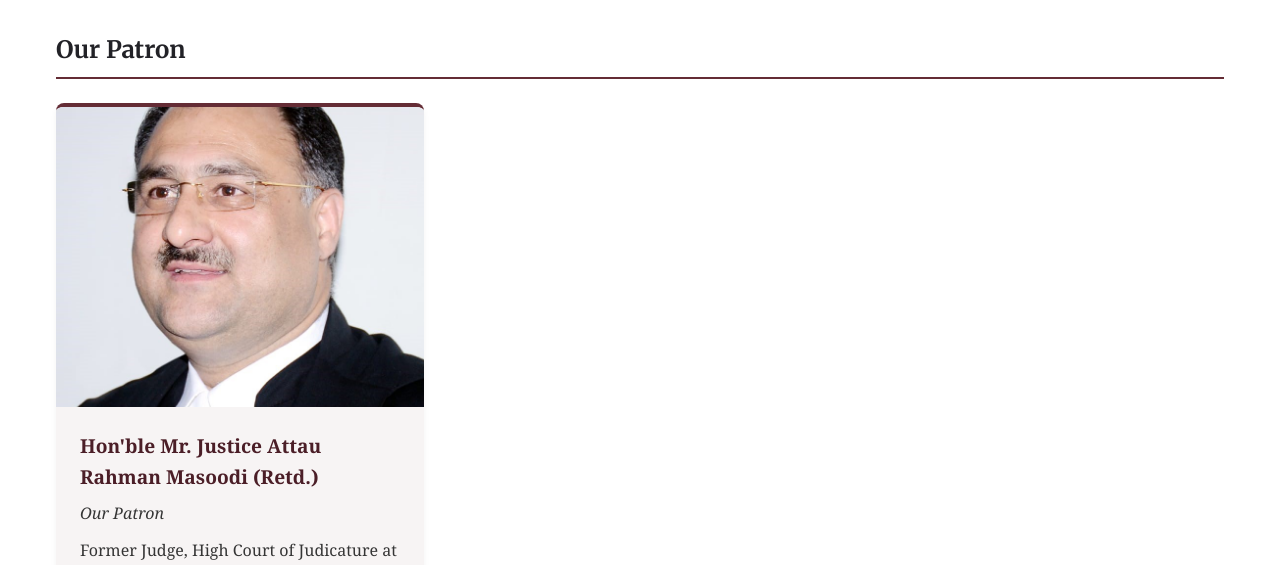
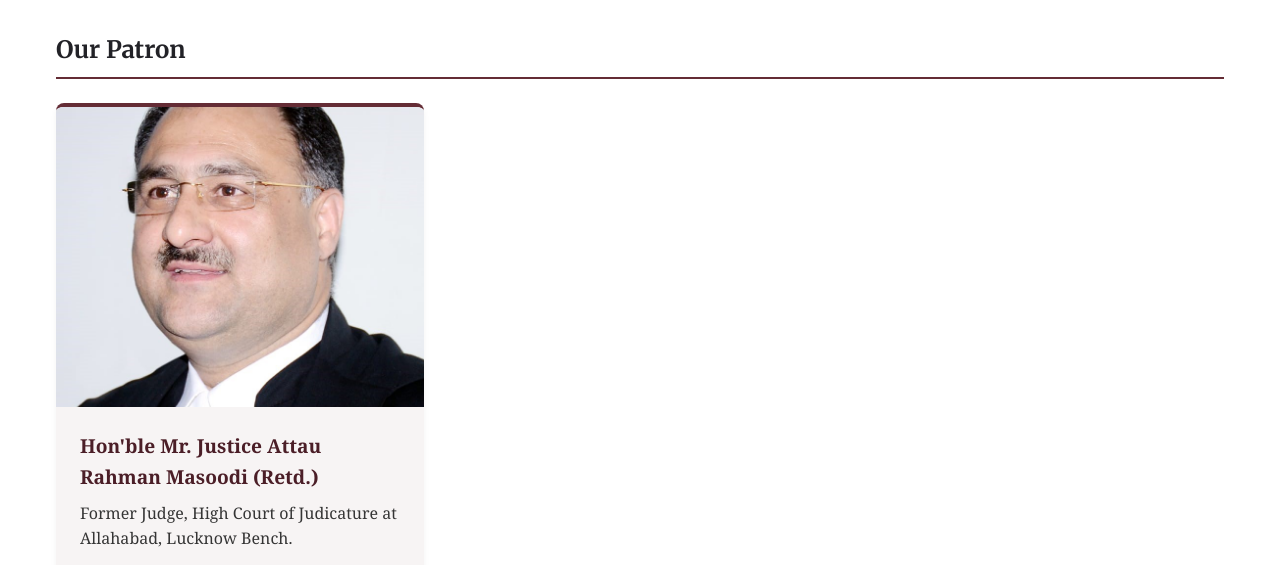
Before and after one commit to Lakshya-Sahu47/Lex-mente, a plain HTML site: page editorial-board.html in a window 1280 px wide. Shown: the part 211-776 px from the top of the page. Drawn offline with Linux system fonts and the light colour scheme; a web font is replaced by a local one.

Commit message:
Add files via upload

```diff
--- a/editorial-board.html
+++ b/editorial-board.html
@@ -411,7 +411,6 @@
                     <img src="team/Patron.jpg" alt="Hon'ble Mr. Justice Attau Rahman Masoodi (Retd.)" class="team-photo">
                     <div class="team-info">
                         <div class="team-name">Hon'ble Mr. Justice Attau Rahman Masoodi (Retd.)</div>
-                        <div class="team-position">Our Patron</div>
                         <div class="team-bio">Former Judge, High Court of Judicature at Allahabad, Lucknow Bench.</div>
                         <div class="team-social">
                             <a href="#" aria-label="Hon'ble Mr. Justice Attau Rahman Masoodi (Retd.)'s LinkedIn"><i class="fab fa-linkedin"></i></a>
```
